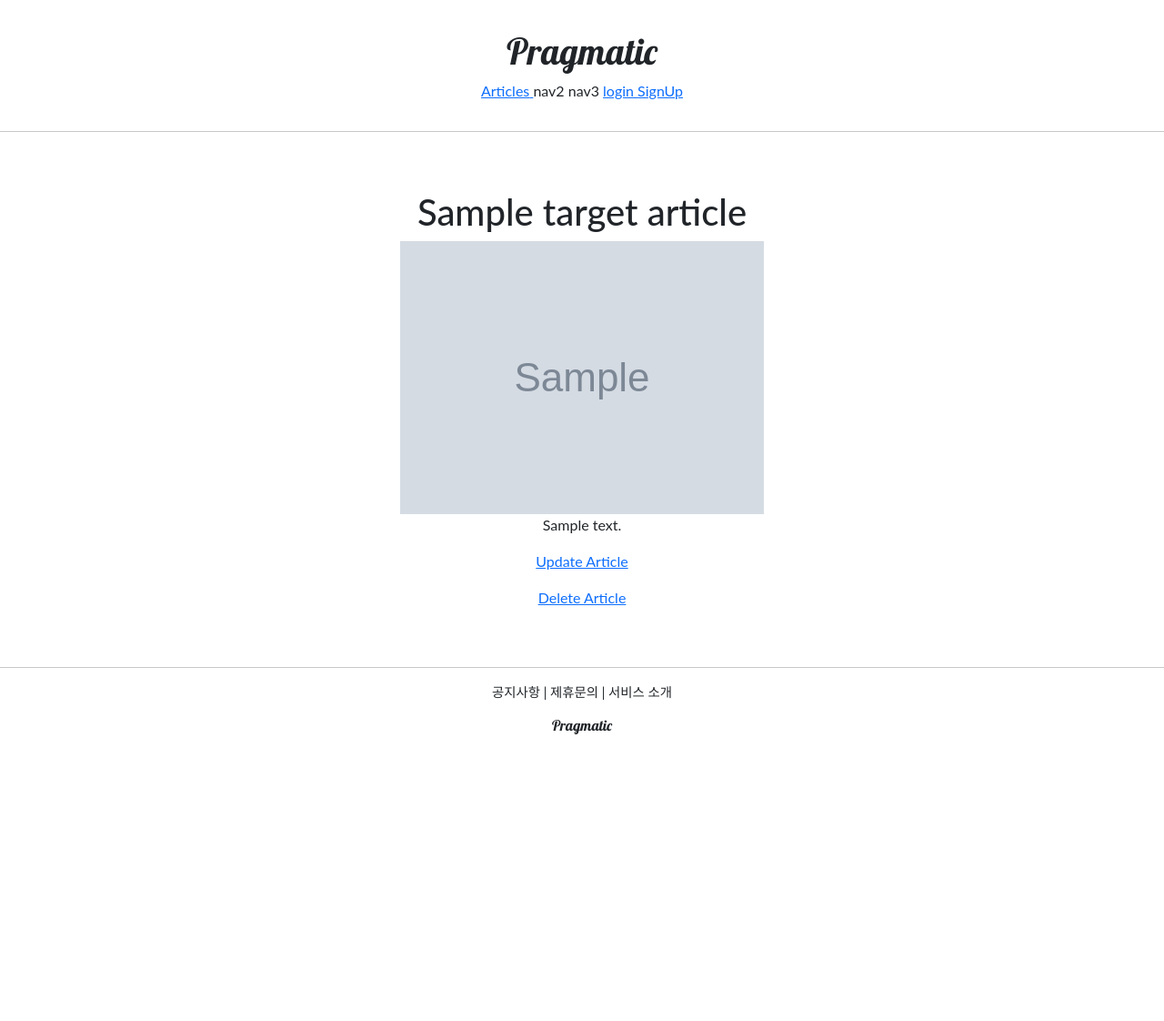
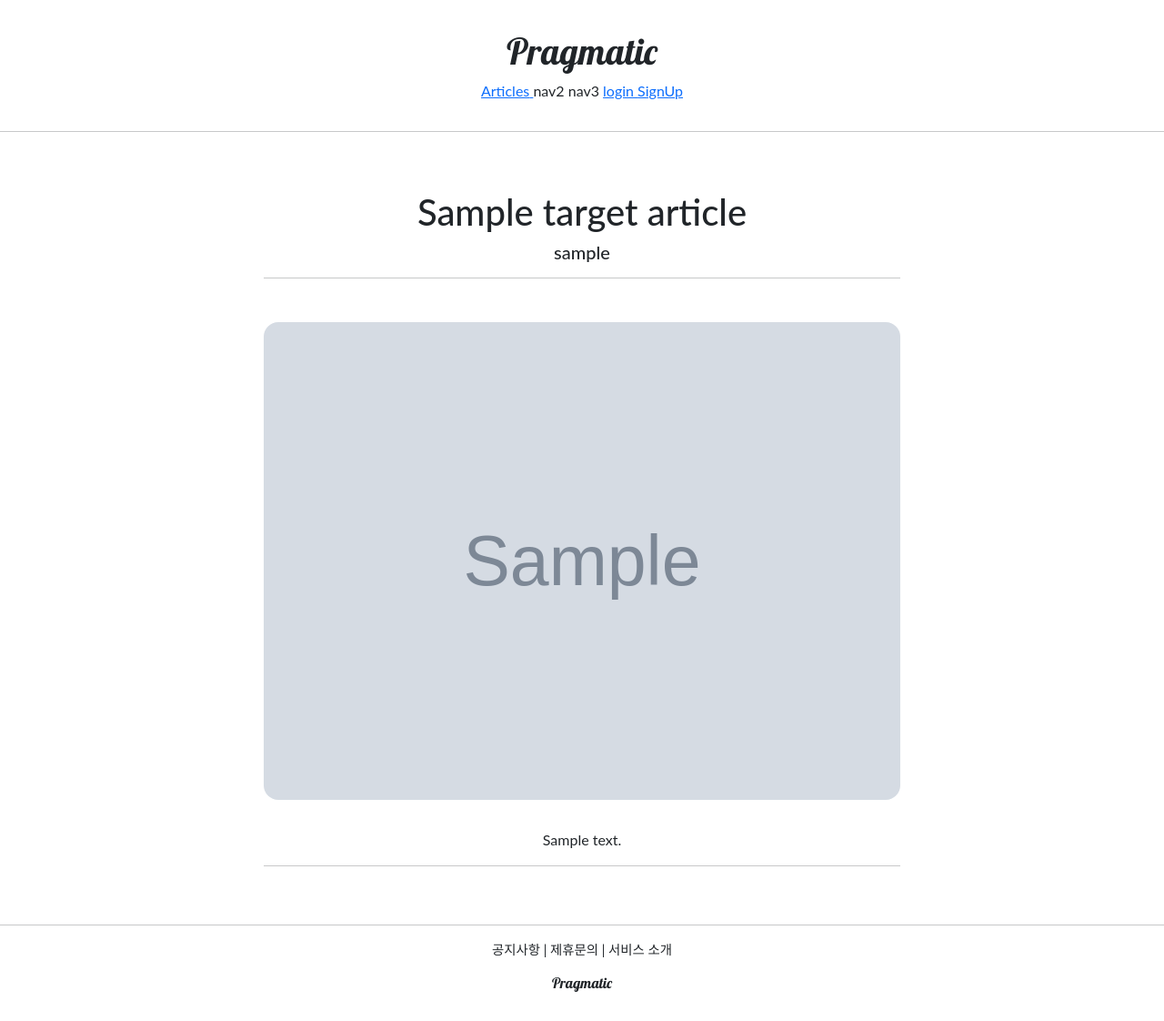
Before and after one commit to angelajlee/pragmatic, a Django app: template articleapp/templates/articleapp/detail.html in a window 1280 px wide. Shown: the whole page at 91% size. Before the commit the page ends 807 px from the top, so only its background shows below. Run offline with Django 3.2, Linux system fonts and the light colour scheme; the template is opened without the code that fills it: most values are stand-ins (such as "Sample title", 1, 10 or a date in 2020); grey boxes marked "Sample" are stand-in pictures.

Commit message:
django course 36

```diff
--- a/articleapp/templates/articleapp/detail.html
+++ b/articleapp/templates/articleapp/detail.html
@@ -3,24 +3,34 @@
 {% block content %}
 
     <div>
-     <div style="text-align: center; max-width: 500px; margin: 4rem auto">
+     <div style="text-align: center; max-width: 700px; margin: 4rem auto">
 
          <h1>
              {{ target_article.title }}
          </h1>
+         <h5>
+             {{ target_article.writer.profile.nickname }}
+         </h5>
+         <hr>
 
-         <img src="{{ target_article.image.url }}" alt="">
+         <img style="width: 100%; border-radius: 1rem; margin: 2rem 0;"
+                 src="{{ target_article.image.url }}" alt="">
 
          <p>
              {{ target_article.content }}
          </p>
 
-         <a href="{% url 'articleapp:update' pk=target_article.pk %}">
-             <p>Update Article</p>
+         {% if target_article.writer == user %}
+         <a href="{% url 'articleapp:update' pk=target_article.pk %}"
+         class="btn btn-primary rounded-pill col-3">
+             Update
          </a>
-         <a href="{% url 'articleapp:delete' pk=target_article.pk %}">
-             <p>Delete Article</p>
+         <a href="{% url 'articleapp:delete' pk=target_article.pk %}"
+         class="btn btn-danger rounded-pill col-3">
+             Delete
          </a>
+         {% endif %}
+         <hr>
 
      </div>
     </div>
```
Also changed, not shown: templates/snippets/pagination.html (+18 -10 lines).
